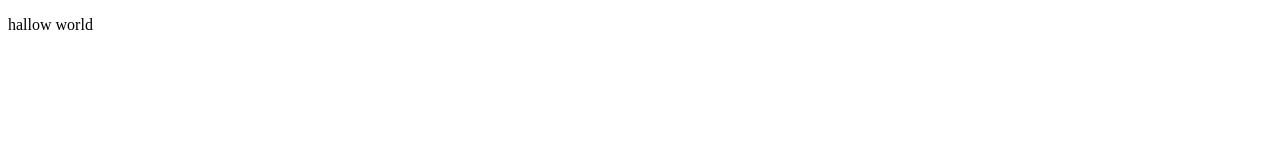
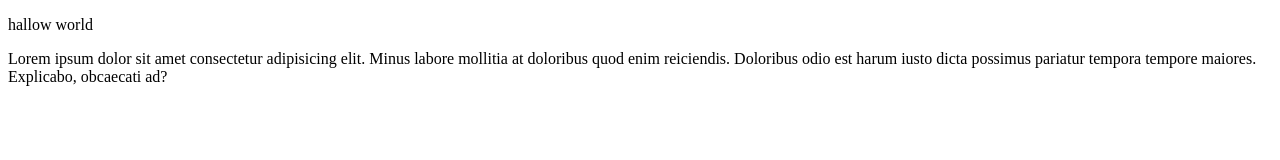
Before and after one commit to Ireav/git_7, a plain HTML site: page index.html in a window 1280 px wide. Drawn offline with Linux system fonts and the light colour scheme.

Commit message:
Novo parágrafo con lorem ipsu

```diff
--- a/index.html
+++ b/index.html
@@ -7,6 +7,7 @@
     <title>Document</title>
 </head>
 <body>
-<p>hallow world</p>
+    <p>hallow world</p>
+    <p>Lorem ipsum dolor sit amet consectetur adipisicing elit. Minus labore mollitia at doloribus quod enim reiciendis. Doloribus odio est harum iusto dicta possimus pariatur tempora tempore maiores. Explicabo, obcaecati ad?</p>
 </body>
 </html>
```
